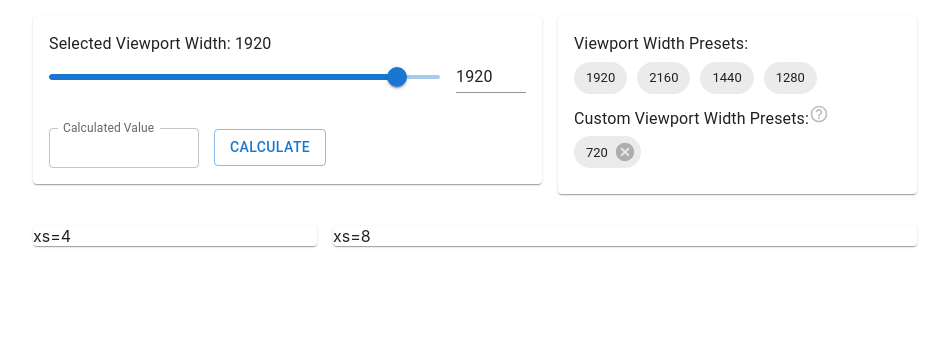
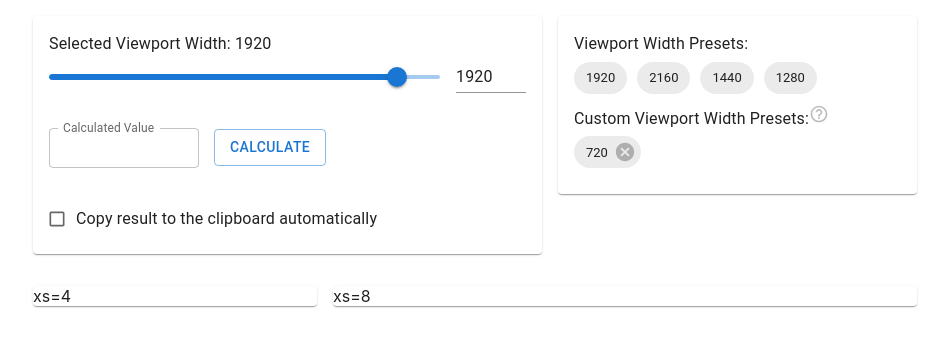
Before and after one commit to MuscularSloth/react-tool-pxtovwconverter, a React (Create React App) app: page / in a window 1280 px wide. Shown: the top 346 px of the page, without its empty margins (173-1122 px from the left). Built offline with nearby package versions, Linux system fonts and the light colour scheme.

Commit message:
Added option auto copy to clipboard

```diff
--- a/src/App.js
+++ b/src/App.js
@@ -1,6 +1,6 @@
 import './App.css';
 import Grid from '@mui/material/Grid';
-import { Button, Chip, Paper, TextField, Tooltip, Typography } from '@mui/material';
+import { Button, Checkbox, Chip, FormControlLabel, Paper, Snackbar, TextField, Tooltip, Typography } from '@mui/material';
 import { Box } from '@mui/system';
 import InputSlider from './components/InputSlider/InputSlider';
 import { useState } from 'react';
@@ -16,6 +16,8 @@ function App() {
   const [calculatedValue, setCalculatedValue] = useState('')
   const [isCalculatedValueError, setIsCalculatedValueError] = useState(false)
   const [currentResult, setCurrentResult] = useState()
+  const [isAutoCopyOn, setIsAutoCopyOn] = useState(false)
+  const [isNotificationOpen, setIsNotificationOpen] = useState(false)
 
   const handlePresetClick = (e) =>{
     const selectedWidth = +e.target.innerText;
@@ -86,11 +88,14 @@ function App() {
      */
     let result = (calculatedValue / selectedWidth) * 100
     setCurrentResult(result.toFixed(3));
+    if(isAutoCopyOn){
+      navigator.clipboard.writeText(result.toFixed(3)+'vw')
+      setIsNotificationOpen(true)
+    }
   }
 
 
 
-  console.log('customPresetedWidth >>> ', customPresetedWidth);
   return (
     <Grid
       container
@@ -121,6 +126,23 @@ function App() {
             />
             <Button variant="outlined" style={{marginRight: 15 }} onClick={handleCalculateClick}>Calculate</Button>
             { currentResult && <Box ml={'auto'}><ResultCopyButton value={currentResult} /></Box> }
+          </Box>
+          <Box p={2}>
+            <FormControlLabel
+              value="end"
+              control={<Checkbox size="small" checked={isAutoCopyOn}/>}
+              label="Copy result to the clipboard automatically"
+              labelPlacement="end"
+              onChange={()=>setIsAutoCopyOn(!isAutoCopyOn)}
+            />
+            <Snackbar
+                autoHideDuration={2000}
+                anchorOrigin={{ vertical: 'top', horizontal: 'center' }}
+                open={isNotificationOpen}
+                onClose={() => setIsNotificationOpen(false)}
+                message="Result has been copied!"
+                key='autocopynotification'
+            />
           </Box>
         </Paper>
       </Grid>
--- a/src/components/ResultCopyButton/ResultCopyButton.js
+++ b/src/components/ResultCopyButton/ResultCopyButton.js
@@ -1,17 +1,29 @@
-import { Button, Tooltip, Typography } from '@mui/material'
-import React from 'react'
+import { Button, Snackbar, Tooltip, Typography } from '@mui/material'
+import React, { useState } from 'react'
 import ContentCopyIcon from '@mui/icons-material/ContentCopy';
 
 
 export default function ResultCopyButton({value}) {
 
 
-  const handleCopyResultClick = () => {
-    navigator.clipboard.writeText(value+'vw')
-  }
+    const [isNotificationOpen, setIsNotificationOpen] = useState(false)
+
+    const handleCopyResultClick = () => {
+        navigator.clipboard.writeText(value+'vw')
+        setIsNotificationOpen(true)
+    }
 
 
     return (
+        <>
+            <Snackbar
+                autoHideDuration={2000}
+                anchorOrigin={{ vertical: 'top', horizontal: 'center' }}
+                open={isNotificationOpen}
+                onClose={() => setIsNotificationOpen(false)}
+                message="Result has been copied!"
+                key={value}
+            />
             <Tooltip style={{cursor: 'pointer' }} title="Click To Copy" onClick={handleCopyResultClick}>
                 <Button style={{textTransform: 'none'}} size='small' endIcon={<ContentCopyIcon />}>
                     <Typography id="current-calculated-value">
@@ -19,5 +31,6 @@ export default function ResultCopyButton({value}) {
                     </Typography>
                 </Button>
             </Tooltip>
+        </>
     )
 }
```
